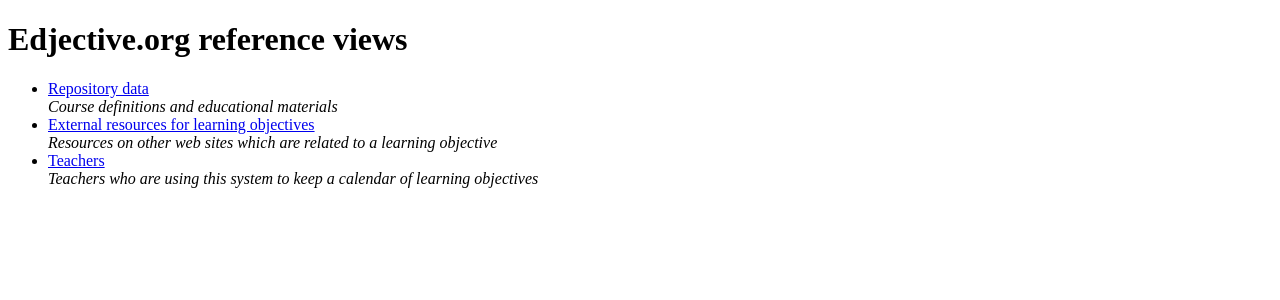
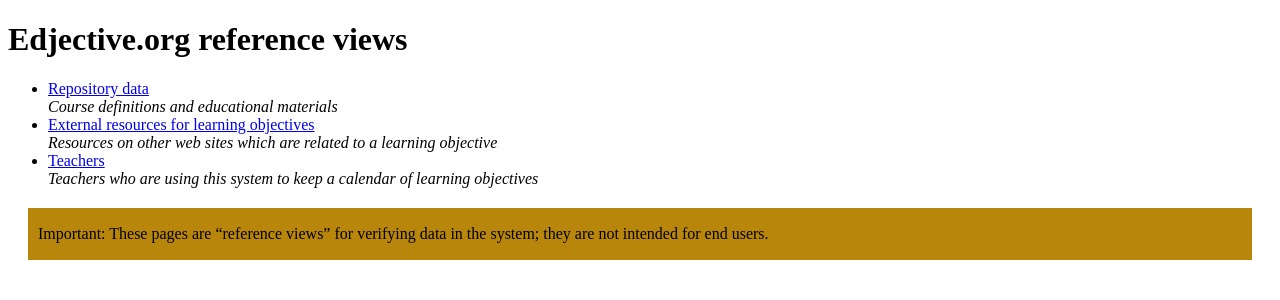
Before and after one commit to trawick/edurepo, a Django app: page / in a window 1280 px wide. Shown: the top 300 px of the page. Run offline with Django 3.2, Linux system fonts and the light colour scheme; parts of the project's set-up code (start-up, migrations or seed data) failed here and were passed over.

Commit message:
make excuses for the poor user interface

```diff
--- a/src/edurepo/edurepo/settings.py
+++ b/src/edurepo/edurepo/settings.py
@@ -93,4 +93,9 @@ STATIC_URL = '/static/'
 if config.get('deployment', 'set_static_root') == 'True':
     STATIC_ROOT = config.get('deployment', 'STATIC_ROOT')
 
+if DEBUG:
+    STATICFILES_DIRS = (
+        os.path.join(BASE_DIR, "static"),
+    )
+
 TEMPLATE_DIRS = [os.path.join(BASE_DIR, 'templates')]
--- a/src/edurepo/repo/templates/repo/course.html
+++ b/src/edurepo/repo/templates/repo/course.html
@@ -2,6 +2,7 @@
 <html>
 <head>
     <title>Objective listing for course {{ course_id }}</title>
+    <link rel="stylesheet" type="text/css" href="/static/css/styles.css">
 </head>
 <body>
 {% if objective_list %}
@@ -15,5 +16,10 @@
 {% else %}
     <p>No objectives are defined for course {{ course_id }}!</p>
 {% endif %}
+
+    <div class="ui-warning">
+        <p>Important: These pages are <q>reference views</q> for verifying data in the
+        system; they are not intended for end users.</p>
+    </div>
 </body>
 </html>
--- a/src/edurepo/repo/templates/repo/index.html
+++ b/src/edurepo/repo/templates/repo/index.html
@@ -2,6 +2,7 @@
 <html>
 <head>
     <title>Course listing</title>
+    <link rel="stylesheet" type="text/css" href="/static/css/styles.css">
 </head>
 <body>
 {% if course_list %}
@@ -15,5 +16,10 @@
 {% else %}
     <p>No courses are defined!</p>
 {% endif %}
+
+    <div class="ui-warning">
+        <p>Important: These pages are <q>reference views</q> for verifying data in the
+        system; they are not intended for end users.</p>
+    </div>
 </body>
 </html>
--- a/src/edurepo/repo/templates/repo/objective.html
+++ b/src/edurepo/repo/templates/repo/objective.html
@@ -2,6 +2,7 @@
 <html>
 <head>
     <title>Objective {{ objective_id }}</title>
+    <link rel="stylesheet" type="text/css" href="/static/css/styles.css">
 </head>
 <body>
     <h1>Course {{ course_id }}, objective {{ objective_id }}</h1>
@@ -79,5 +80,10 @@
     {% else %}
     <p>No true/false questions are available.</p>
     {% endif %}
+
+    <div class="ui-warning">
+        <p>Important: These pages are <q>reference views</q> for verifying data in the
+        system; they are not intended for end users.</p>
+    </div>
 </body>
 </html>
--- a/src/edurepo/resources/templates/resources/index.html
+++ b/src/edurepo/resources/templates/resources/index.html
@@ -2,6 +2,7 @@
 <html>
 <head>
     <title>External resources</title>
+    <link rel="stylesheet" type="text/css" href="/static/css/styles.css">
 </head>
 <body>
     <h1>List of external resources</h1>
@@ -14,5 +15,10 @@
 {% else %}
     <p>No resources defined!</p>
 {% endif %}
+
+    <div class="ui-warning">
+        <p>Important: These pages are <q>reference views</q> for verifying data in the
+        system; they are not intended for end users.</p>
+    </div>
 </body>
 </html>
--- a/src/edurepo/resources/templates/resources/resource.html
+++ b/src/edurepo/resources/templates/resources/resource.html
@@ -2,6 +2,7 @@
 <html>
 <head>
     <title>{{ resource.objective }} resource</title>
+    <link rel="stylesheet" type="text/css" href="/static/css/styles.css">
 </head>
 <body>
     <h1>External resource for {{ resource.objective }}</h1>
@@ -15,5 +16,9 @@
         <tr><td>Votes in favor: {{ resource.votes }}</td></tr>
     </table>
 
+    <div class="ui-warning">
+        <p>Important: These pages are <q>reference views</q> for verifying data in the
+        system; they are not intended for end users.</p>
+    </div>
 </body>
 </html>
--- /dev/null
+++ b/src/edurepo/static/css/styles.css
@@ -0,0 +1,8 @@
+.ui-warning {
+            background-color: darkgoldenrod;
+            margin: 20px;
+            padding-left: 10px;
+            padding-right: 10px;
+            padding-top: 1px;
+            padding-bottom: 1px;
+        }
--- a/src/edurepo/teachers/templates/teachers/classes.html
+++ b/src/edurepo/teachers/templates/teachers/classes.html
@@ -2,6 +2,7 @@
 <html>
 <head>
     <title>{{ teacher.name }}'s Classes</title>
+    <link rel="stylesheet" type="text/css" href="/static/css/styles.css">
 </head>
 <body>
 {% if teacher_class_list %}
@@ -14,5 +15,10 @@
 {% else %}
     <p>No classes defined for {{ teacher}}!</p>
 {% endif %}
+
+    <div class="ui-warning">
+        <p>Important: These pages are <q>reference views</q> for verifying data in the
+        system; they are not intended for end users.</p>
+    </div>
 </body>
 </html>
--- a/src/edurepo/teachers/templates/teachers/entries.html
+++ b/src/edurepo/teachers/templates/teachers/entries.html
@@ -2,6 +2,7 @@
 <html>
 <head>
     <title>{{ class_name }} objectives</title>
+    <link rel="stylesheet" type="text/css" href="/static/css/styles.css">
 </head>
 <body>
 {% if entry_list %}
@@ -14,5 +15,10 @@
 {% else %}
 <p>No calendar entries for {{ class_name }} taught by {{ teacher }}!</p>
 {% endif %}
+
+    <div class="ui-warning">
+        <p>Important: These pages are <q>reference views</q> for verifying data in the
+        system; they are not intended for end users.</p>
+    </div>
 </body>
 </html>
--- a/src/edurepo/templates/index.html
+++ b/src/edurepo/templates/index.html
@@ -2,6 +2,7 @@
 <html>
 <head>
     <title>Edjective.org reference views</title>
+    <link rel="stylesheet" type="text/css" href="/static/css/styles.css">
 </head>
 <body>
     <h1>Edjective.org reference views</h1>
@@ -20,5 +21,10 @@
             <em>Teachers who are using this system to keep a calendar of learning objectives</em>
         </li>
     </ul>
+
+    <div class="ui-warning">
+        <p>Important: These pages are <q>reference views</q> for verifying data in the
+        system; they are not intended for end users.</p>
+    </div>
 </body>
 </html>
--- a/src/webapp/pages/currentObjectives.html
+++ b/src/webapp/pages/currentObjectives.html
@@ -91,4 +91,10 @@ class activity for your children automatically.)</p>
       </li>
     </ul>
     </div>
+
+    <div class="ui-warning">
+        <p>Important: This is just a demo of basic capabilities.  It is
+        not intended to show the user interface for the planned end-user
+        software.</p>
+    </div>
   </div>
--- a/src/webapp/pages/forAuthors.html
+++ b/src/webapp/pages/forAuthors.html
@@ -92,4 +92,9 @@ id, then press Lookup.</p>
     </li>
   </ul>
 
+    <div class="ui-warning">
+        <p>Important: This is just a demo of basic capabilities.  It is
+        not intended to show the user interface for the planned end-user
+        software.</p>
+    </div>
 </div>
```
Also changed, not shown: STATUS.md (+1 -1 lines), src/edurepo/teachers/templates/teachers/index.html (+7 -1 lines), src/webapp/css/app.css (+9 -0 lines).
